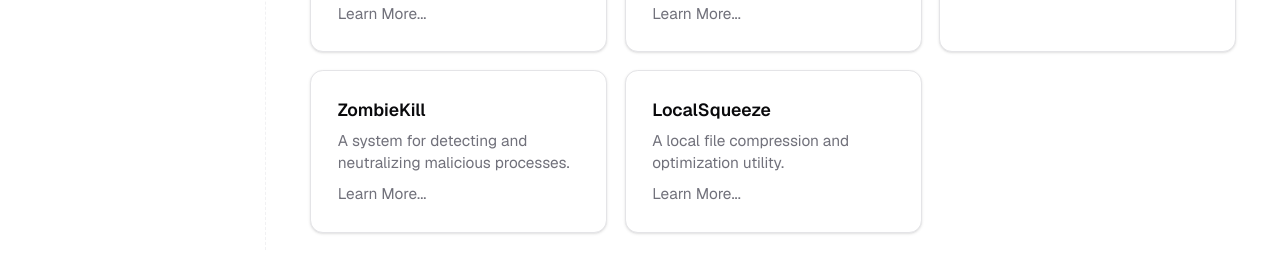
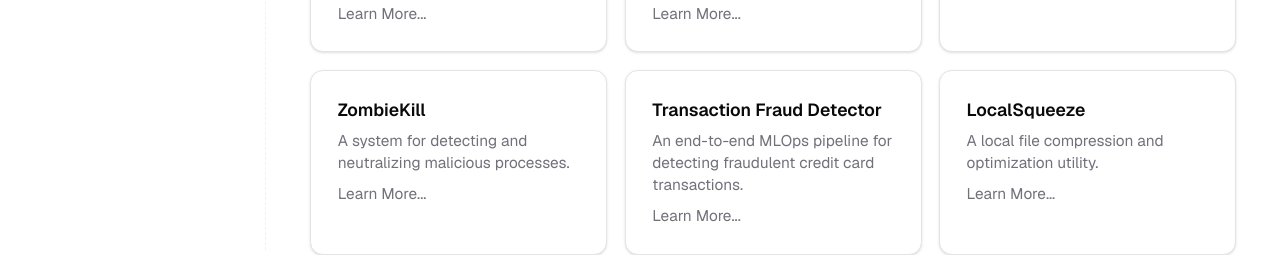
Before and after one commit to DEVJHAWAR11/portfolio, a Next.js app: page /projects in a window 1280 px wide. Shown: the part 550-805 px from the top of the page. Built offline with nearby package versions, Linux system fonts and the light colour scheme; no server answers.

Commit message:
feat: add Fraud Detector project, update PennyPilot features, add LangGraph/MCP/PostgreSQL to skills

```diff
--- a/components/icons.tsx
+++ b/components/icons.tsx
@@ -237,6 +237,9 @@ export const Icons = {
   opencv: (props: IconProps) => <Brain {...props as any} />,
   fastapi: (props: IconProps) => <Code {...props as any} />,
   langchain: (props: IconProps) => <Code {...props as any} />,
+  langgraph: (props: IconProps) => <Brain {...props as any} />,
+  mcpserver: (props: IconProps) => <Code {...props as any} />,
+  postgresql: (props: IconProps) => <Database {...props as any} />,
   pandas: (props: IconProps) => <Code {...props as any} />,
   numpy: (props: IconProps) => <Code {...props as any} />,
   rag: (props: IconProps) => <Code {...props as any} />,
--- a/constants/index.ts
+++ b/constants/index.ts
@@ -10,6 +10,9 @@ export const mySkills = [
   { title: "PyTorch", icon: "pytorch" },
   { title: "FastAPI", icon: "fastapi" },
   { title: "LangChain", icon: "langchain" },
+  { title: "LangGraph", icon: "langgraph" },
+  { title: "MCP Server", icon: "mcpserver" },
+  { title: "PostgreSQL", icon: "postgresql" },
   { title: "Pandas", icon: "pandas" },
   { title: "NumPy", icon: "numpy" },
   { title: "OpenCV", icon: "opencv" },
--- a/constants/projects.ts
+++ b/constants/projects.ts
@@ -8,7 +8,10 @@ export const projects = [
       "Natural language expense logging",
       "Interactive balance checking and summaries",
       "Seamless integration with Telegram",
-      "Robust data persistence with PostgreSQL"
+      "Robust data persistence with PostgreSQL",
+      "Photo receipt transcription support",
+      "Audio chat support for hands-free logging",
+      "Monthly transaction PDF and CSV report generation"
     ],
     techStack: ["Python", "LangGraph", "MCP Server", "PostgreSQL", "Telegram API"],
     challenges: [
@@ -152,6 +155,32 @@ export const projects = [
     },
   },
   {
+    title: "Transaction Fraud Detector",
+    slug: "transaction-fraud-detector",
+    tagline: "An end-to-end MLOps pipeline for detecting fraudulent credit card transactions.",
+    overview: "An end-to-end MLOps project covering the full lifecycle from raw data to a served model with monitoring, automated retraining, and deployment gating. Built in 10 stages, it includes data validation, XGBoost training with MLflow experiment tracking, automated model promotion gating, REST API serving with FastAPI, shadow mode, canary deployment simulation, A/B testing, drift detection, and automated retraining pipelines.",
+    features: [
+      "XGBoost model training with MLflow experiment tracking",
+      "Automated model promotion gating with champion/challenger comparison",
+      "REST API serving with FastAPI and Pydantic validation",
+      "Shadow mode, canary deployment, and A/B testing with statistical significance",
+      "Data drift detection with Evidently and rolling performance monitoring",
+      "Automated retraining pipeline triggered by drift or degradation",
+      "CI/CD with GitHub Actions",
+      "Dockerized deployment"
+    ],
+    techStack: ["Python", "XGBoost", "MLflow", "FastAPI", "Evidently", "Docker", "Scikit-learn", "GitHub Actions"],
+    challenges: [
+      "Handling extreme class imbalance in fraud detection",
+      "Building a robust promotion gate with threshold checks",
+      "Implementing canary and shadow deployment strategies"
+    ],
+    feedback: true,
+    links: {
+      github: "https://github.com/DEVJHAWAR11/Transaction-Fraud-Detector",
+    },
+  },
+  {
     title: "LocalSqueeze",
     slug: "localsqueeze",
     tagline: "A local file compression and optimization utility.",
```
